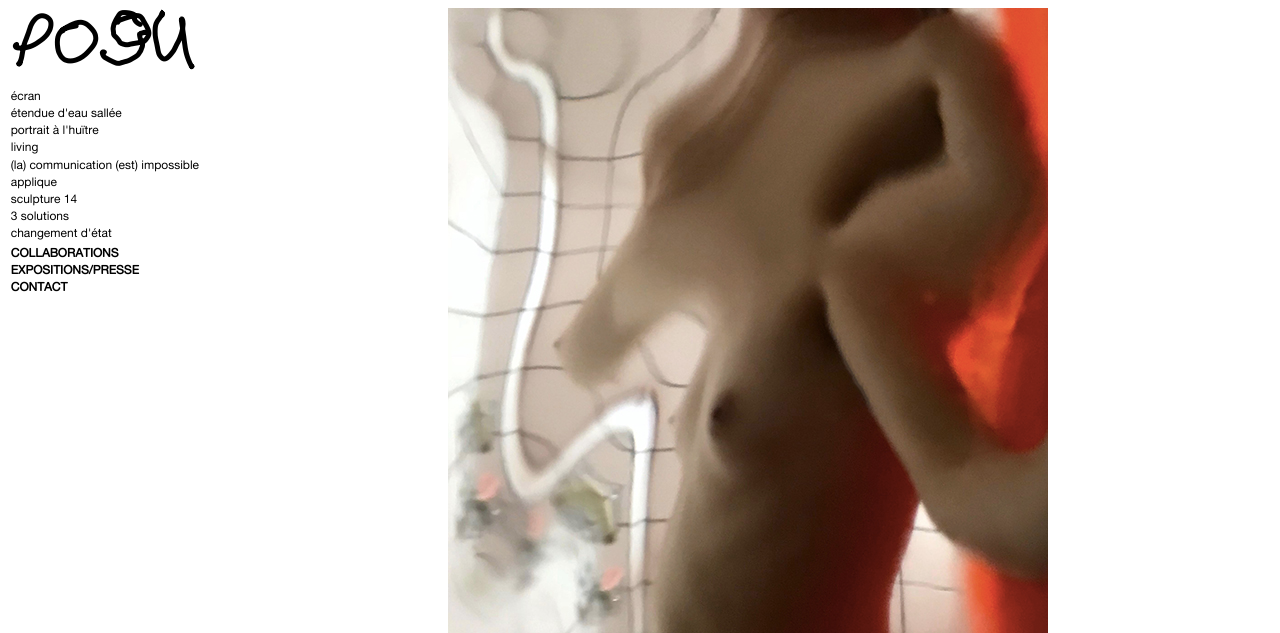
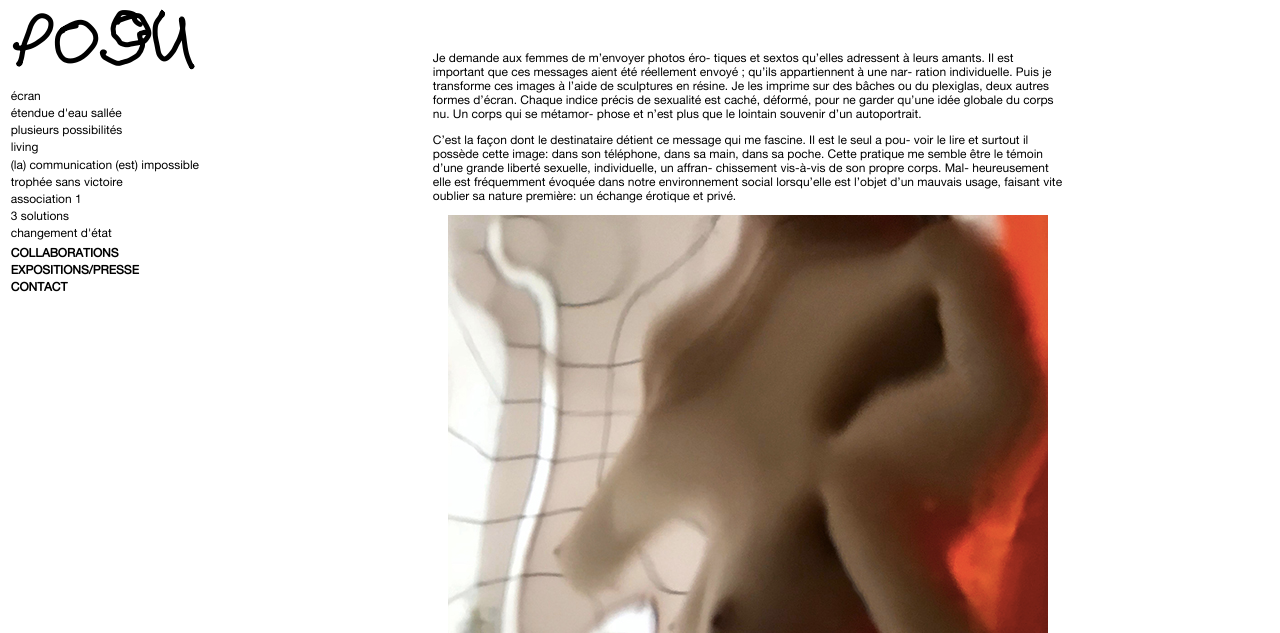
Before and after one commit to larryfuzz/camille_pogu, a PHP site: page /ecran.html in a window 1280 px wide. Shown: the top 633 px of the page. Run offline with PHP 8.4, Linux system fonts and the light colour scheme.

Commit message:
mises a jour

```diff
--- a/applique.html
+++ b/association_1.html
@@ -13,11 +13,11 @@
 					<ul>
 							<li> <a href="ecran.html"> écran</a></li>
 							<li><a href="etendue.html"> étendue d'eau sallée </a></li>
-							<li><a href="portrait_huile.html"> portrait à l'huïtre </a></li>
+							<li><a href="plusieurs_possibilites.html"> plusieurs possibilités</a></li>
 							<li><a href="living.html"> living </a></li>
 							<li><a href="communication_impossible.html"> (la) communication (est) impossible</a></li>
-							<li><a href="applique.html"> applique </a></li>
-							<li><a href="sculpture_14.html"> sculpture 14 </a></li>
+							<li><a href="trophee_sans_victoire.html">trophée sans victoire</a></li>
+							<li><a href="association_1.html">association 1</a></li>
 							<li><a href="3_solutions.html"> 3 solutions </a></li>
 							<li><a href="changement_etat.html"> changement d'état </a></li>
 
--- a/changement_etat.html
+++ b/changement_etat.html
@@ -13,11 +13,11 @@
 					<ul>
 							<li> <a href="ecran.html"> écran</a></li>
 							<li><a href="etendue.html"> étendue d'eau sallée </a></li>
-							<li><a href="portrait_huile.html"> portrait à l'huïtre </a></li>
+							<li><a href="plusieurs_possibilites.html"> plusieurs possibilités</a></li>
 							<li><a href="living.html"> living </a></li>
 							<li><a href="communication_impossible.html"> (la) communication (est) impossible</a></li>
-							<li><a href="applique.html"> applique </a></li>
-							<li><a href="sculpture_14.html"> sculpture 14 </a></li>
+							<li><a href="trophee_sans_victoire.html">trophée sans victoire</a></li>
+							<li><a href="association_1.html">association 1</a></li>
 							<li><a href="3_solutions.html"> 3 solutions </a></li>
 							<li><a href="changement_etat.html"> changement d'état </a></li>
 
--- a/ecran.html
+++ b/ecran.html
@@ -13,11 +13,11 @@
 						<ul>
 								<li> <a href="ecran.html"> écran</a></li>
 							<li><a href="etendue.html"> étendue d'eau sallée </a></li>
-							<li><a href="portrait_huile.html"> portrait à l'huïtre </a></li>
+							<li><a href="plusieurs_possibilites.html"> plusieurs possibilités</a></li>
 							<li><a href="living.html"> living </a></li>
 							<li><a href="communication_impossible.html"> (la) communication (est) impossible</a></li>
-							<li><a href="applique.html"> applique </a></li>
-							<li><a href="sculpture_14.html"> sculpture 14 </a></li>
+							<li><a href="trophee_sans_victoire.html">trophée sans victoire</a></li>
+							<li><a href="association_1.html">association 1</a></li>
 							<li><a href="3_solutions.html"> 3 solutions </a></li>
 							<li><a href="changement_etat.html"> changement d'état </a></li>
 
@@ -32,8 +32,24 @@
 			</nav>
 
 			<section>
-
-
+				<article id="text_ecran">
+					<p>Je demande aux femmes de m’envoyer photos éro- tiques et sextos qu’elles adressent
+						à leurs amants. Il est important que ces messages aient été réellement envoyé ;
+						qu’ils appartiennent à une nar- ration individuelle. Puis je transforme ces images
+						à l’aide de sculptures en résine. Je les imprime sur des bâches ou du plexiglas,
+						deux autres formes d’écran. Chaque indice précis de sexualité est caché, déformé,
+						pour ne garder qu’une idée globale du corps nu. Un corps qui se métamor- phose et
+						n’est plus que le lointain souvenir d’un autoportrait.
+					</p>
+						<p>C’est la façon dont le destinataire détient ce message qui me fascine.
+							Il est le seul a pou- voir le lire et surtout il possède cette image:
+							dans son téléphone, dans sa main, dans sa poche. Cette pratique me semble être le
+							témoin d’une grande liberté sexuelle, individuelle, un affran- chissement vis-à-vis
+							de son propre corps. Mal- heureusement elle est fréquemment évoquée dans notre
+							environnement social lorsqu’elle est l’objet d’un mauvais usage, faisant vite
+							oublier sa nature première: un échange érotique et privé.
+						</p>
+			</article>
 					<figure> <!--tu peux chager la photo ici-->
 						<img src="images/2- ecran (brique de verre) 2018.jpg" alt="bacon" class="photo">
 						<figcaption>écran (brique de verre) 2018</figcaption>
--- a/etendue.html
+++ b/etendue.html
@@ -13,11 +13,11 @@
 					<ul>
 							<li> <a href="ecran.html"> écran</a></li>
 							<li><a href="etendue.html"> étendue d'eau sallée </a></li>
-							<li><a href="portrait_huile.html"> portrait à l'huïtre </a></li>
+							<li><a href="plusieurs_possibilites.html"> plusieurs possibilités</a></li>
 							<li><a href="living.html"> living </a></li>
 							<li><a href="communication_impossible.html"> (la) communication (est) impossible</a></li>
-							<li><a href="applique.html"> applique </a></li>
-							<li><a href="sculpture_14.html"> sculpture 14 </a></li>
+							<li><a href="trophee_sans_victoire.html">trophée sans victoire</a></li>
+							<li><a href="association_1.html">association 1</a></li>
 							<li><a href="3_solutions.html"> 3 solutions </a></li>
 							<li><a href="changement_etat.html"> changement d'état </a></li>
 
--- a/index.html
+++ b/index.html
@@ -13,11 +13,11 @@
 					<ul>
 							<li> <a href="ecran.html"> écran</a></li>
 							<li><a href="etendue.html"> étendue d'eau sallée </a></li>
-							<li><a href="portrait_huile.html"> portrait à l'huïtre </a></li>
+							<li><a href="plusieurs_possibilites.html"> plusieurs possibilités</a></li>
 							<li><a href="living.html"> living </a></li>
 							<li><a href="communication_impossible.html"> (la) communication (est) impossible</a></li>
-							<li><a href="applique.html"> applique </a></li>
-							<li><a href="sculpture_14.html"> sculpture 14 </a></li>
+							<li><a href="trophee_sans_victoire.html">trophée sans victoire</a></li>
+							<li><a href="association_1.html">association 1</a></li>
 							<li><a href="3_solutions.html"> 3 solutions </a></li>
 							<li><a href="changement_etat.html"> changement d'état </a></li>
 
--- a/living.html
+++ b/living.html
@@ -13,11 +13,11 @@
 					<ul>
 							<li> <a href="ecran.html"> écran</a></li>
 							<li><a href="etendue.html"> étendue d'eau sallée </a></li>
-							<li><a href="portrait_huile.html"> portrait à l'huïtre </a></li>
+							<li><a href="plusieurs_possibilites.html"> plusieurs possibilités</a></li>
 							<li><a href="living.html"> living </a></li>
 							<li><a href="communication_impossible.html"> (la) communication (est) impossible</a></li>
-							<li><a href="applique.html"> applique </a></li>
-							<li><a href="sculpture_14.html"> sculpture 14 </a></li>
+							<li><a href="trophee_sans_victoire.html">trophée sans victoire</a></li>
+							<li><a href="association_1.html">association 1</a></li>
 							<li><a href="3_solutions.html"> 3 solutions </a></li>
 							<li><a href="changement_etat.html"> changement d'état </a></li>
 
--- a/portrait_huile.html
+++ b/plusieurs_possibilites.html
@@ -13,11 +13,11 @@
 					<ul>
 							<li> <a href="ecran.html"> écran</a></li>
 							<li><a href="etendue.html"> étendue d'eau sallée </a></li>
-							<li><a href="portrait_huile.html"> portrait à l'huïtre </a></li>
+							<li><a href="plusieurs_possibilites.html"> plusieurs possibilités</a></li>
 							<li><a href="living.html"> living </a></li>
 							<li><a href="communication_impossible.html"> (la) communication (est) impossible</a></li>
-							<li><a href="applique.html"> applique </a></li>
-							<li><a href="sculpture_14.html"> sculpture 14 </a></li>
+							<li><a href="trophee_sans_victoire.html">trophée sans victoire</a></li>
+							<li><a href="association_1.html">association 1</a></li>
 							<li><a href="3_solutions.html"> 3 solutions </a></li>
 							<li><a href="changement_etat.html"> changement d'état </a></li>
 
--- a/style.css
+++ b/style.css
@@ -149,7 +150,11 @@ section
 
 /*////////////////////////////////////////// ECRAN //////////////////////////////////////////*/
 
-
+#text_ecran{
+	width: 60%;
+	padding-top: 3%;
+	margin: 0%;
+}
 
 /*////////////////////////////////////////// ETENDUE EAU SALEE //////////////////////////////////////////*/
 #etendue_presentation{
--- a/sculpture_14.html
+++ b/trophee_sans_victoire.html
@@ -13,11 +13,11 @@
 					<ul>
 							<li> <a href="ecran.html"> écran</a></li>
 							<li><a href="etendue.html"> étendue d'eau sallée </a></li>
-							<li><a href="portrait_huile.html"> portrait à l'huïtre </a></li>
+							<li><a href="plusieurs_possibilites.html"> plusieurs possibilités</a></li>
 							<li><a href="living.html"> living </a></li>
 							<li><a href="communication_impossible.html"> (la) communication (est) impossible</a></li>
-							<li><a href="applique.html"> applique </a></li>
-							<li><a href="sculpture_14.html"> sculpture 14 </a></li>
+							<li><a href="trophee_sans_victoire.html">trophée sans victoire</a></li>
+							<li><a href="association_1.html">association 1</a></li>
 							<li><a href="3_solutions.html"> 3 solutions </a></li>
 							<li><a href="changement_etat.html"> changement d'état </a></li>
 
```
Also changed, not shown: other parts of style.css (+59 -4 lines), 3_solutions.html (+3 -4 lines), collaborations.html (+21 -28 lines), communication_impossible.html (+4 -4 lines).
